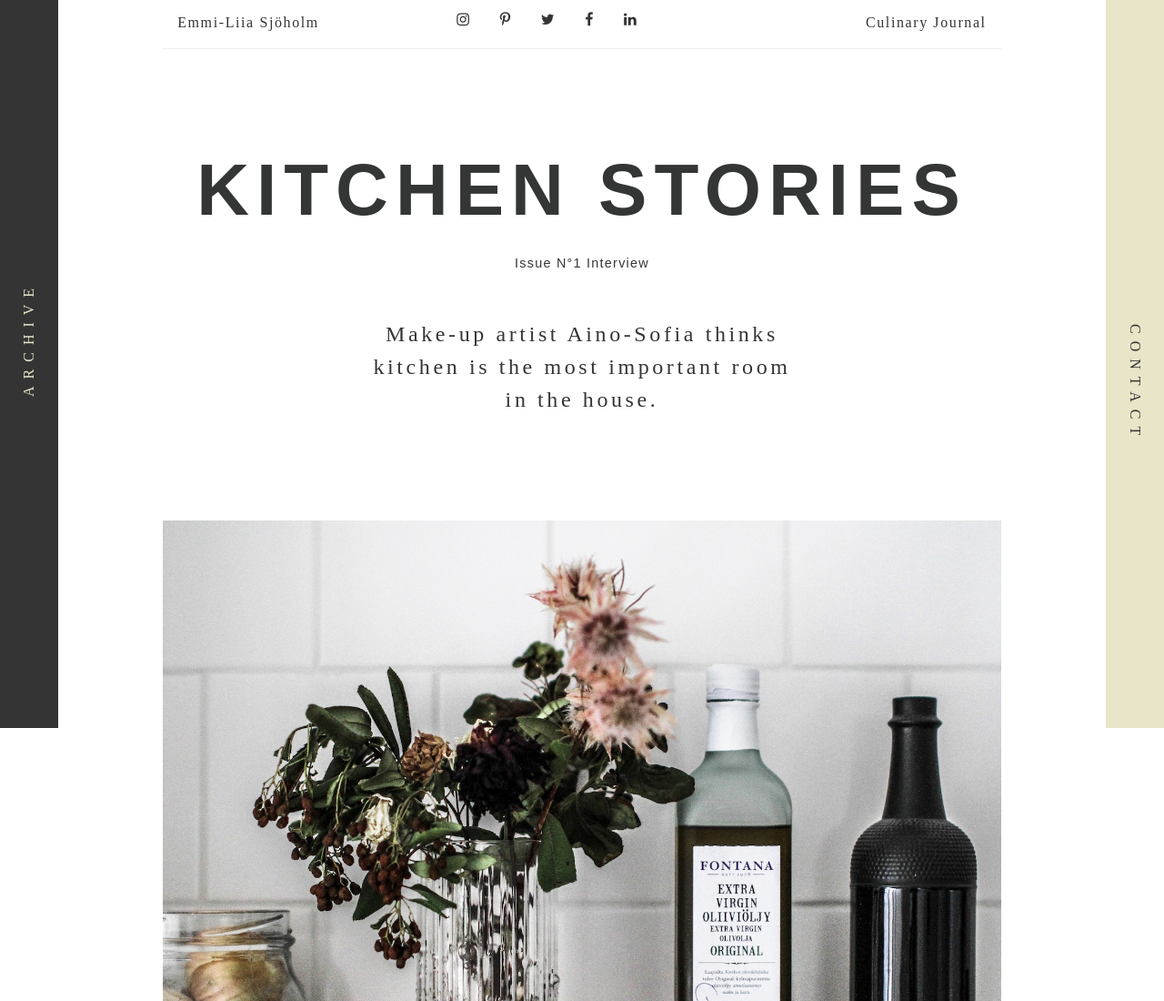
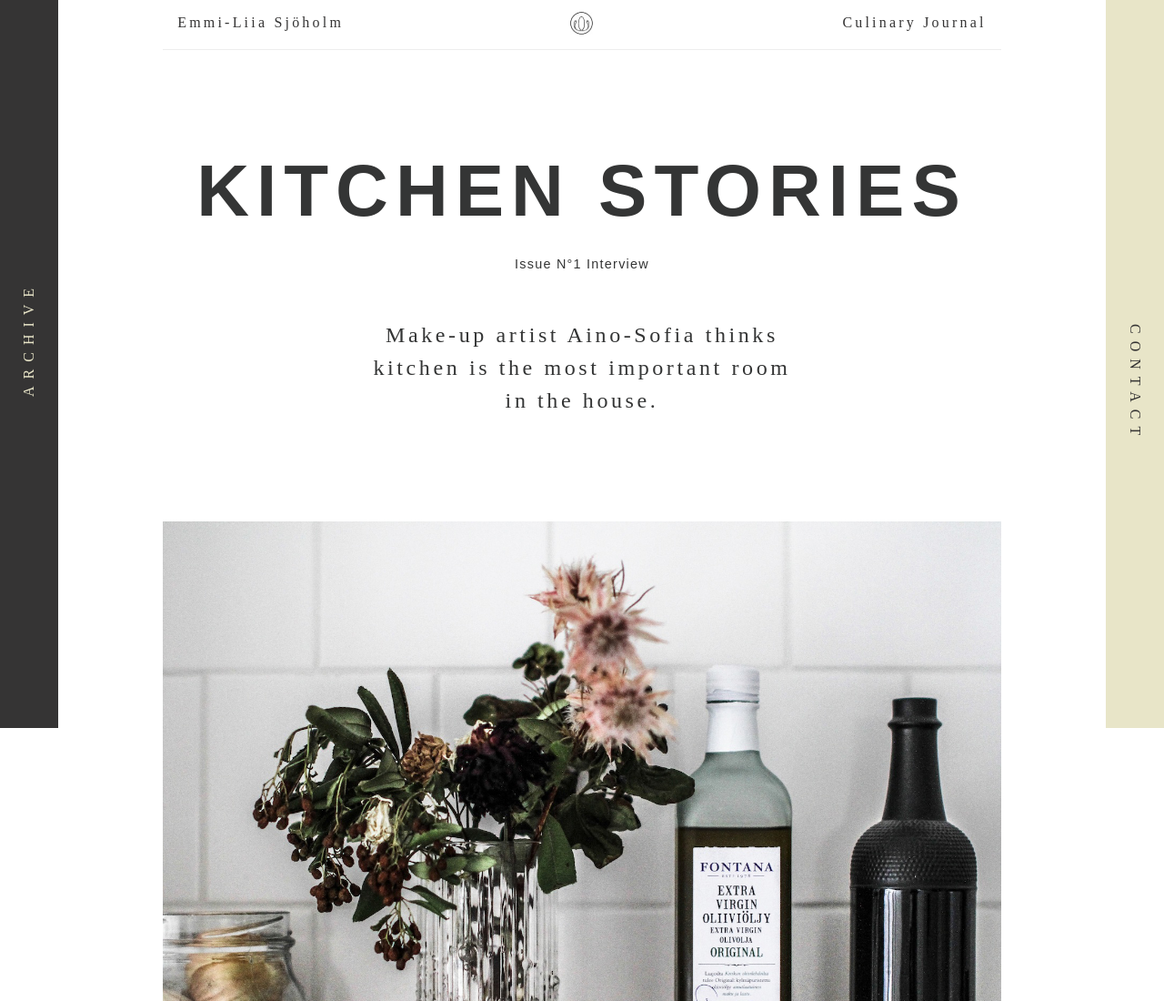
Before and after one commit to emmiliia/emmiliia.github.io, a plain HTML site: page new_final_project/article.html in a window 1280 px wide. Shown: the top 1100 px of the page at 91% size. Drawn offline with nearby package versions, Linux system fonts and the light colour scheme.

Commit message:
topnav_ideas

```diff
--- a/new_final_project/article.html
+++ b/new_final_project/article.html
@@ -15,12 +15,8 @@
 					<div>
 					<a id="name" href="index.html">Emmi-Liia Sjöholm</a>
 					</div>
-					<div id="social">
-					<a href="http://www.instagram.com/emmi.liia.sjoholm" target="blank"><i class="fa fa-instagram"></i></a>
-					<a href="http://www.pinterest.com/emmiliia" target="blank"><i class="fa fa-pinterest-p"></i></a>
-					<a href="http://www.twitter.com" target="blank"><i class="fa fa-twitter"></i></a>
-					<a href="http://www.facebook.com" target="blank"><i class="fa fa-facebook"></i></a>
-					<a href="https://www.linkedin.com/emmiliiasjoholm" target="blank"><i class="fa fa-linkedin"></i></a>
+					<div id="logo">
+						<img id="logo" src="images/logo.jpg" alt="The cover of the first issue. A girl with apple galette." title="The cover of the first issue">
 					</div>
 					<div>
 					<a id="culinary" href="index.html">Culinary Journal</a>
--- a/new_final_project/css/style.css
+++ b/new_final_project/css/style.css
@@ -13,9 +13,6 @@ body {
 }
 nav a {
 	display: block;
-	font-size: 1.2em;
-	letter-spacing: .5em;
-	line-height: 1.5em;
 }
 p {
 	font-size: 1em;
@@ -81,7 +78,7 @@ p a:hover {
 border-bottom: 1px solid #343535
 }
 a:hover{
-	color: #b2c0d8;
+	color: #686868;
 }
 p a {
 	font-family: "futura-pt", sans-serif;
@@ -269,7 +266,7 @@ label {
 	padding-bottom: 1em;
 }
 #topnav a {
-	letter-spacing: .1em;
+	letter-spacing: .2em;
 	font-size: 1em;
 	padding: 0 1em;
 }
@@ -286,6 +283,10 @@ label {
 }
 #culinary {
 	text-align: right;
+}
+#logo {
+	width: 25px;
+	margin: 0;
 }
 #wrapper {
     background-color: #fff;
```
